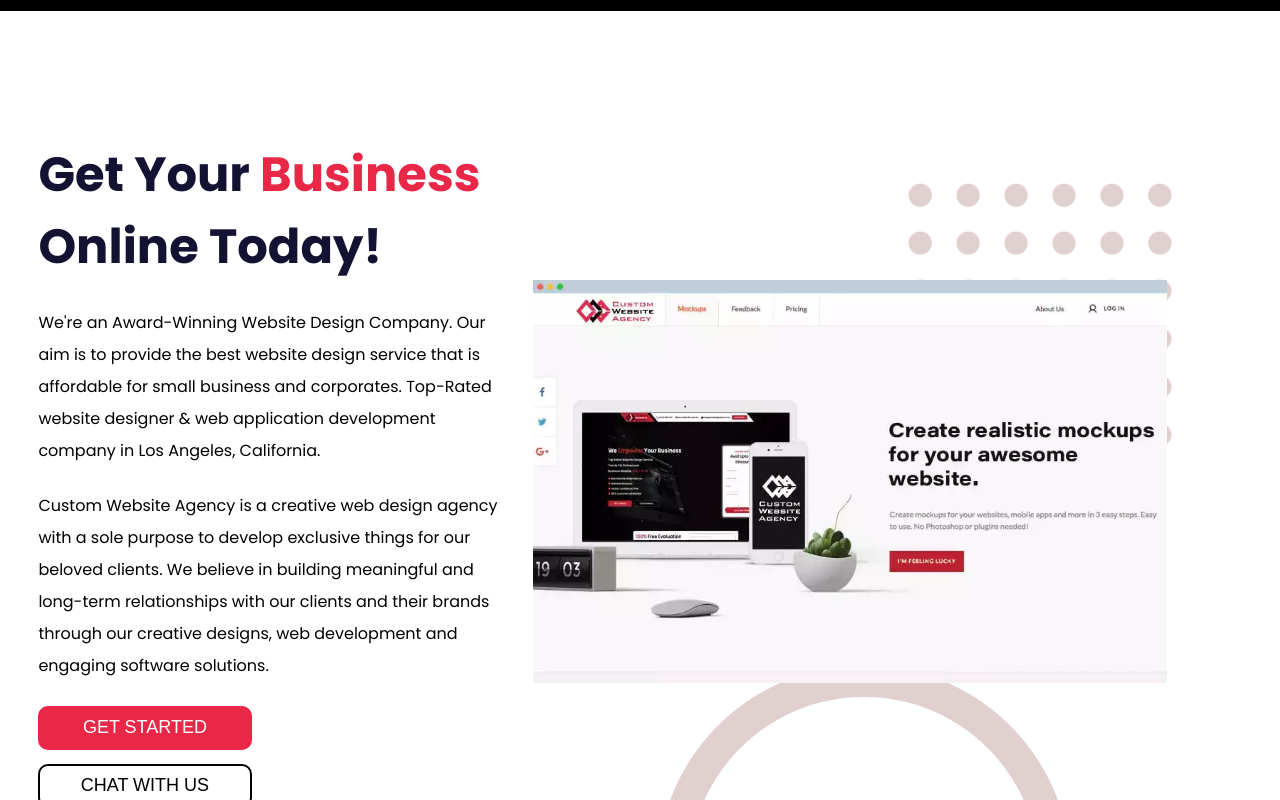
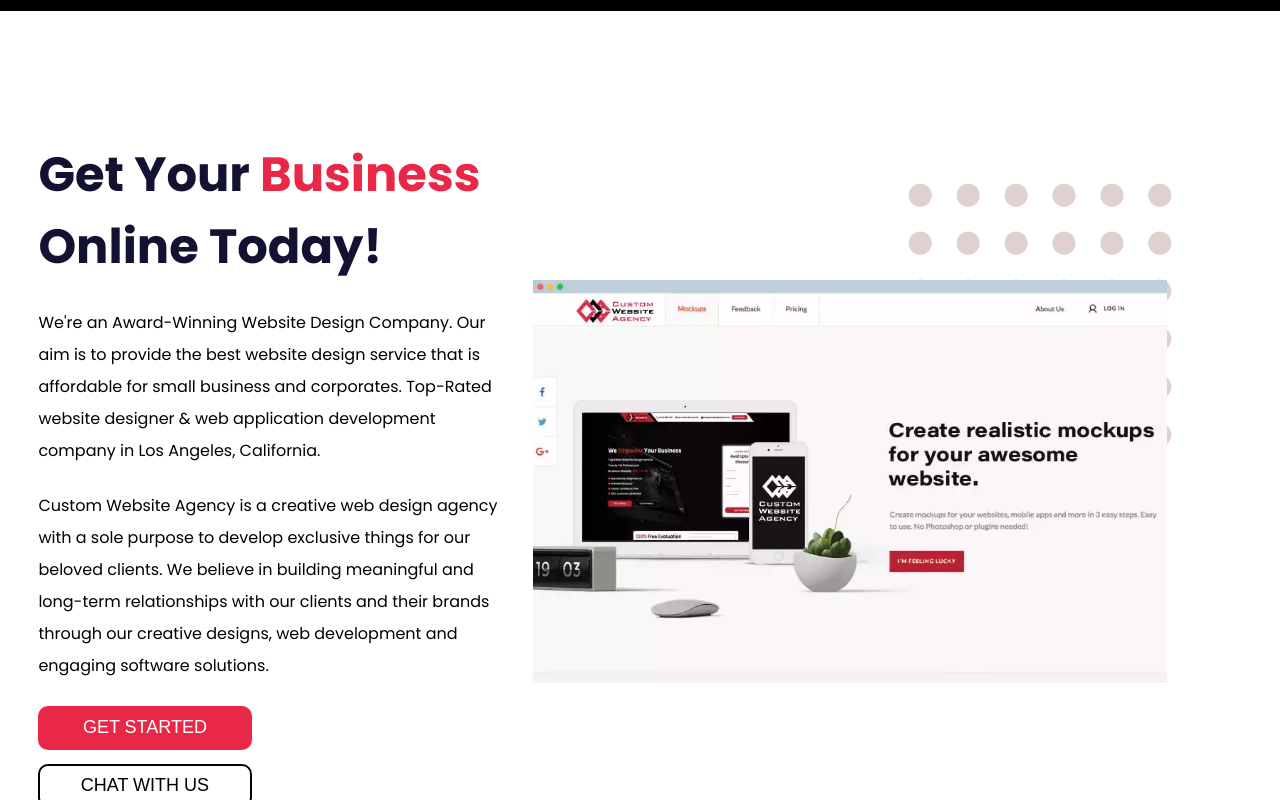
Before and after one commit to ABDULQUDDOS-12/Company-portfolio-website, a React (Create React App) app: page / in a window 1280 px wide. Shown: the part 1120-1920 px from the top of the page. Built offline with nearby package versions, Linux system fonts and the light colour scheme.

Commit message:
testing dots bg

```diff
--- a/src/components/Online Buissness/Index.module.css
+++ b/src/components/Online Buissness/Index.module.css
@@ -2,6 +2,7 @@
     display: flex;
     height: 1000px;
 }
+
 .upArrowContainer {
     position: relative;
     z-index: 99;
@@ -15,6 +16,7 @@
     font-size: 45px;
     color: #E92747;
 }
+
 .leftHandContainer {
     margin-left: 3%;
     width: 37%;
@@ -56,14 +58,16 @@
     background: linear-gradient(to right, #e92747 0%, #e92747 0%);
     background-size: 200% 100%;
     background-repeat: no-repeat;
-    transition: background-position  0.5s ease-in-out,background-color 1s ease-out;
+    transition: background-position 0.5s ease-in-out, background-color 1s ease-out;
 }
-.buttonContainer button:nth-child(1):hover{
+
+.buttonContainer button:nth-child(1):hover {
     background-position: -100% 0%;
     background-color: white;
     cursor: pointer;
     color: black;
 }
+
 .buttonContainer button:nth-child(2) {
     width: 45%;
     padding: 2%;
@@ -74,21 +78,27 @@
     background: linear-gradient(to right, white 0%, white 0%);
     background-size: 200% 100%;
     background-repeat: no-repeat;
-    transition: background-position  0.5s ease-in-out,background-color 1s ease-out;
+    transition: background-position 0.5s ease-in-out, background-color 1s ease-out;
 }
-.buttonContainer button:nth-child(2):hover{
+
+.buttonContainer button:nth-child(2):hover {
     background-position: -100% 0%;
     background-color: black;
     cursor: pointer;
     color: white;
 }
+
 .rightHandContainer {
     width: 55%;
     margin-top: 10%;
-    background: url("../../images/Dots.png"), url('../../images/Circle.png');
+    background: url("../../images/Dots.png");
+    background-position: top right;
+    background-repeat: no-repeat;
+    background-size: 50%, 100%;
+    /* background: url("../../images/Dots.png"), url('../../images/Circle.png');
     background-position: top right, bottom left;
     background-repeat: no-repeat, no-repeat;
-    background-size: 50%, 100%;
+    background-size: 50%, 100%; */
 }
 
 .foregroundImage img {
```
